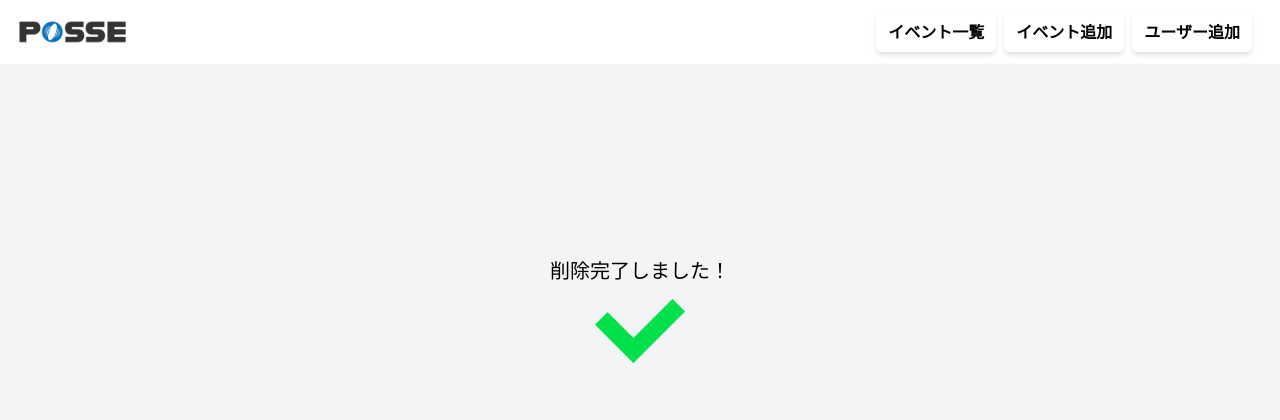
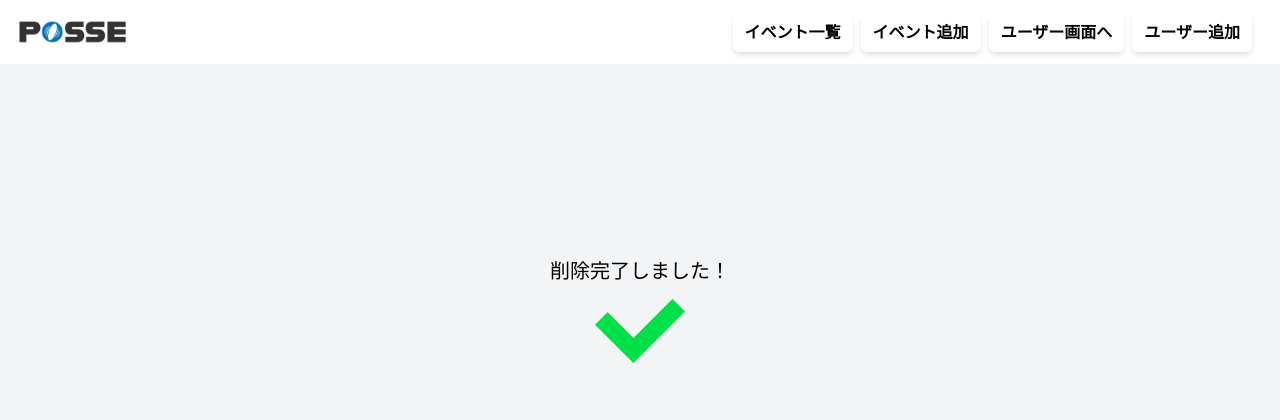
Before and after one commit to daiki-sato/event_manager, a PHP site: page /manage/eventlist/delete.php?delete=1 in a window 1280 px wide. Shown: the top 420 px of the page. Run offline with PHP 8.4, Linux system fonts and the light colour scheme.

Commit message:
管理者画面全ページのヘッターにユーザー画面に変移するボタンを配置#125

```diff
--- a/src/auth/signup/index.php
+++ b/src/auth/signup/index.php
@@ -26,6 +26,7 @@ function h($s)
       <div class="box1">
         <div class="box px-3 py-2 text-md font-bold mr-2 rounded-md shadow-md bg-white"><a href="/manage/eventlist/index.php">イベント一覧</a></div>
         <div class="box px-3 py-2 text-md font-bold mr-2 rounded-md shadow-md bg-white"><a href="/manage/eventadd/eventform.php">イベント追加</a></div>
+        <div class="box px-3 py-2 text-md font-bold mr-2 rounded-md shadow-md bg-white"><a href="/">ユーザー画面へ</a></div>
         <div class="box py-2 header__add_user__button text-md font-bold mr-2 rounded-md shadow-md bg-white"><a href="/auth/signup">ユーザー追加</a></div>
       </div>
     </div>
--- a/src/manage/eventadd/eventadd.php
+++ b/src/manage/eventadd/eventadd.php
@@ -63,6 +63,7 @@ $stmt->execute($params);
       <div class="box1">
         <div class="box px-3 py-2 text-md font-bold mr-2 rounded-md shadow-md bg-white"><a href="/manage/eventlist/index.php">イベント一覧</a></div>
         <div class="box px-3 py-2 text-md font-bold mr-2 rounded-md shadow-md bg-white"><a href="/manage/eventadd/eventform.php">イベント追加</a></div>
+        <div class="box px-3 py-2 text-md font-bold mr-2 rounded-md shadow-md bg-white"><a href="/">ユーザー画面へ</a></div>
         <div class="box px-3 py-2 text-md font-bold mr-2 rounded-md shadow-md bg-white"><a href="/auth/signup">ユーザー追加</a></div>
       </div>
     </div>
--- a/src/manage/eventadd/eventform.php
+++ b/src/manage/eventadd/eventform.php
@@ -34,6 +34,7 @@ $eventId = $_GET['event_id'];
       <div class="box1">
         <div class="box px-3 py-2 text-md font-bold mr-2 rounded-md shadow-md bg-white"><a href="/manage/eventlist/index.php">イベント一覧</a></div>
         <div class="box px-3 py-2 text-md font-bold mr-2 rounded-md shadow-md bg-white"><a href="/manage/eventadd/eventform.php">イベント追加</a></div>
+        <div class="box px-3 py-2 text-md font-bold mr-2 rounded-md shadow-md bg-white"><a href="/">ユーザー画面へ</a></div>
         <div class="box py-2 header__add_user__button text-md font-bold mr-2 rounded-md shadow-md bg-white"><a href="/auth/signup">ユーザー追加</a></div>
       </div>
     </div>
--- a/src/manage/eventlist/delete.php
+++ b/src/manage/eventlist/delete.php
@@ -27,6 +27,7 @@ try {
         <div class="box1">
           <div class="box px-3 py-2 text-md font-bold mr-2 rounded-md shadow-md bg-white"><a href="/manage/eventlist/index.php">イベント一覧</a></div>
           <div class="box px-3 py-2 text-md font-bold mr-2 rounded-md shadow-md bg-white"><a href="/manage/eventadd/eventform.php">イベント追加</a></div>
+          <div class="box px-3 py-2 text-md font-bold mr-2 rounded-md shadow-md bg-white"><a href="/">ユーザー画面へ</a></div>
           <div class="box px-3 py-2 text-md font-bold mr-2 rounded-md shadow-md bg-white"><a href="/auth/signup">ユーザー追加</a></div>
         </div>
       </div>
--- a/src/manage/eventlist/index.php
+++ b/src/manage/eventlist/index.php
@@ -33,6 +33,7 @@ function get_day_of_week($w)
       <div class="box1">
         <div class="box px-3 py-2 text-md font-bold mr-2 rounded-md shadow-md bg-white"><a href="/manage/eventlist/index.php">イベント一覧</a></div>
         <div class="box px-3 py-2 text-md font-bold mr-2 rounded-md shadow-md bg-white"><a href="/manage/eventadd/eventform.php">イベント追加</a></div>
+        <div class="box px-3 py-2 text-md font-bold mr-2 rounded-md shadow-md bg-white"><a href="/">ユーザー画面へ</a></div>
         <div class="box py-2 header__add_user__button text-md font-bold mr-2 rounded-md shadow-md bg-white"><a href="/auth/signup">ユーザー追加</a></div>
       </div>
     </div>
```
